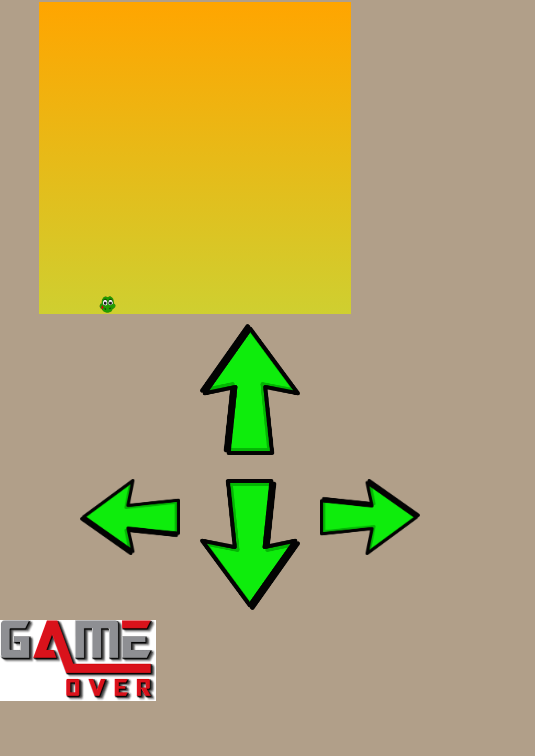
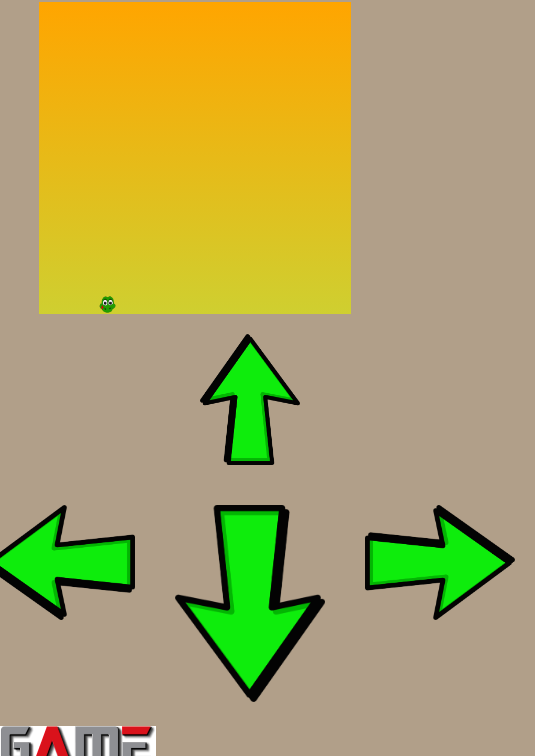
Before and after one commit to prashant-handel/Snake-Mania, a plain HTML site: page index.html in a window 390 px wide. Shown: the part 88-844 px from the top of the page, 535 px wide, since content can reach past the window. Drawn offline with Linux system fonts and the light colour scheme.

Commit message:
Image Controls positions set

```diff
--- a/style.css
+++ b/style.css
@@ -115,22 +115,22 @@
       justify-content: center;
       margin: auto;
     }
+    .downControls{
+      display: flex;
+      justify-content: center;
+    }
+    .downControls img{
+      width: 150px;
+      margin: 20px;
+    }
     .upControls{
+      width: 500px;
       display: flex;
       justify-content: center;
     }
     .upControls img{
       width: 100px;
-      margin: 10px;
-    }
-    .downControls{
-      width: 500px;
-      display: flex;
-      justify-content: center;
-    }
-    .downControls img{
-      width: 100px;
-      margin: 10px;
+      margin: 20px;
       display: flex;
       justify-content: center;
     }
```
